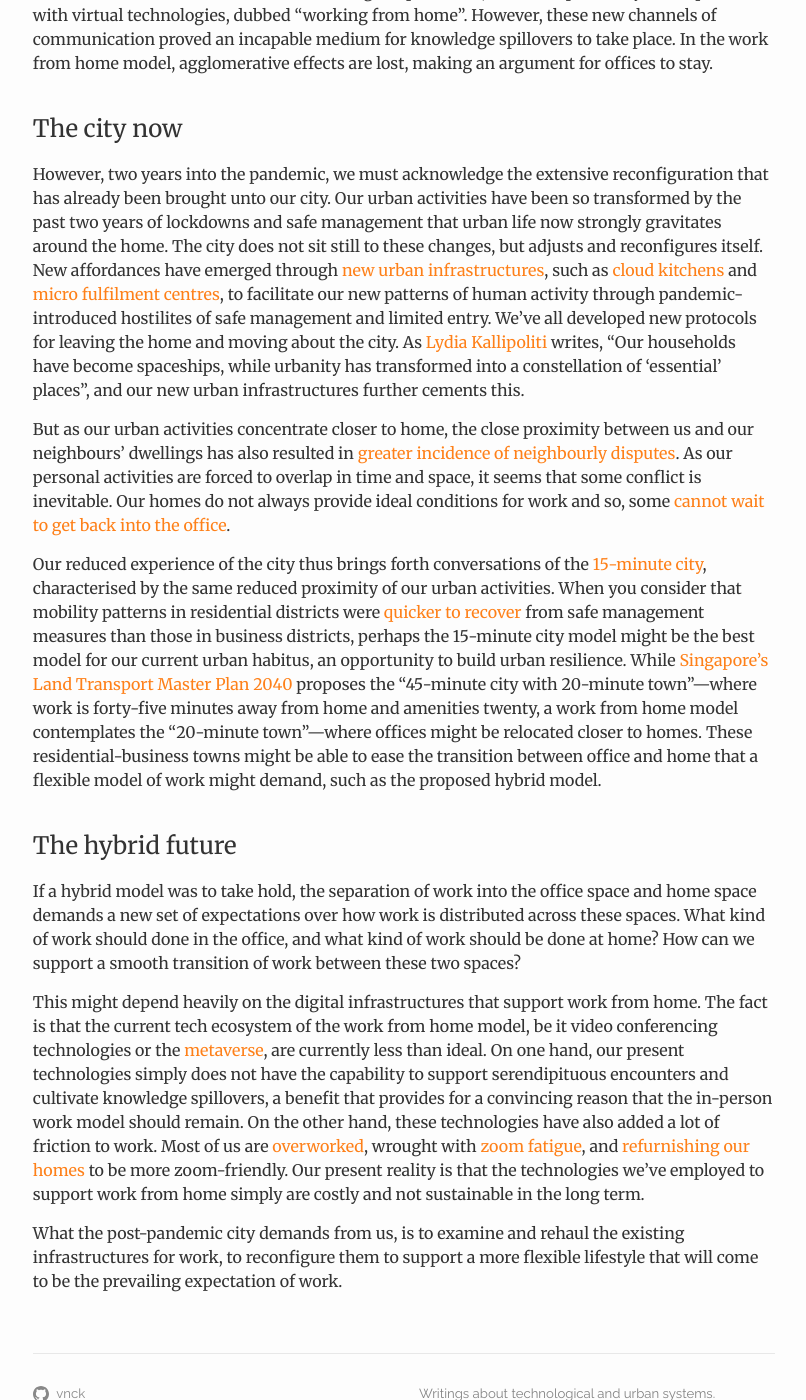
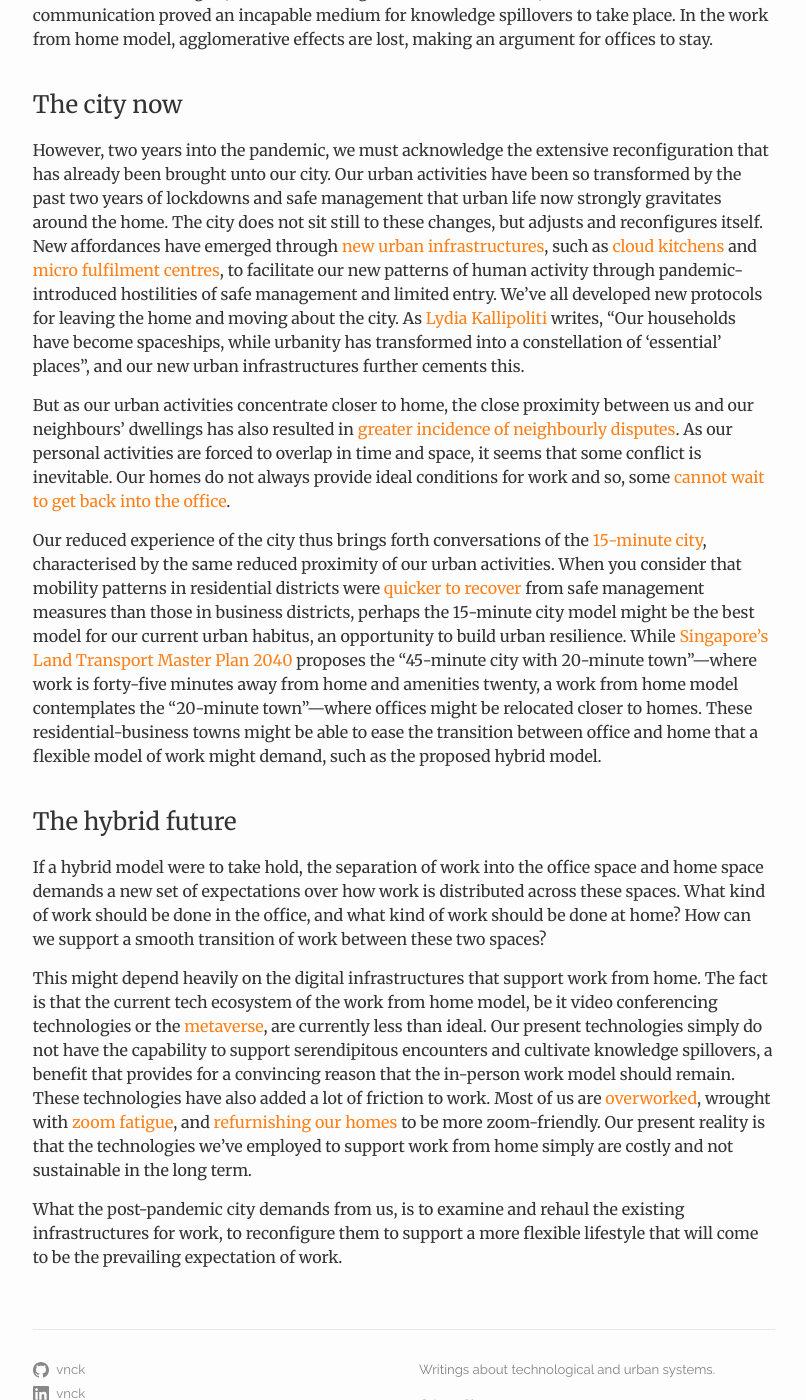
Before and after one commit to vnck/vnck.github.io, a Jekyll site: the page built from _posts/2021-08-26-work-from-home-and-the-city.md, in a window 1280 px wide and 1400 px high, scrolled down 817 px. Shown: the whole window, without its empty margins (236-1042 px from the left). Built offline with Jekyll 4.4.1, drawn with Linux system fonts in a browser that asks for light colours; some of the changed text lies outside the part shown.

Commit message:
edit post

```diff
--- a/_posts/2021-08-26-work-from-home-and-the-city.md
+++ b/_posts/2021-08-26-work-from-home-and-the-city.md
@@ -9,7 +9,7 @@
 
 It seems that everyday we're whiplashed by new safe management measures with names that serve to confound more than inform, and the government seems to be [spinning its head](https://www.straitstimes.com/singapore/health/back-to-the-office-from-aug-19-but-hybrid-work-is-here-to-stay) on which model of work will remain. Meanwhile, it appears that remote work has won the case in the US. A PWC [survey](https://www.pwc.com/us/en/library/pulse-survey/future-of-work.html) found that only 1 in 5 companies are returning to a fully in-person model of work, while Facebook's [Workroom product demo](https://venturebeat.com/2021/08/19/facebook-unveils-horizon-workrooms-for-remote-co-working-in-vr/) has rekindled the discourse on remote work technologies.
 
-Is the work from home model here to stay in Singapore even after the pandemic is over? A look at the how our city has changed over the two years might allow us to glean insight into this question.
+Is the work from home model here to stay in Singapore even after the pandemic is over? A look at how our city has changed over the two years might allow us to glean insight into this question.
 
 ## Before the pandemic
 
@@ -21,7 +21,7 @@
 
 ## The city now
 
-However, two years into the pandemic, we must acknowledge the extensive reconfiguration that has already been brought unto our city. Our urban activities have been so transformed by the past two years of lockdowns and safe management that urban life now strongly gravitates around the home. The city does not sit still to these changes, but adjusts and reconfigures itself. New affordances have emerged through [new urban infrastructures](https://www.channelnewsasia.com/singapore/infocus-e-commerce-online-shopping-urban-planning-delivery-singapore-2109426), such as [cloud kitchens](https://asia.nikkei.com/Business/Food-Beverage/Asia-s-cloud-kitchens-expect-delivery-boom-to-outlast-COVID) and [micro fulfilment centres](https://www.channelnewsasia.com/singapore/autonomous-robot-delivery-punggol-imda-otsaw-camello-321246), to facilitate our new patterns of human activity through pandemic-introduced hostilites of safe management and limited entry. We've all developed new protocols for leaving the home and moving about the city. As [Lydia Kallipoliti](https://www.e-flux.com/architecture/at-the-border/325754/zoom-in-zoom-out/) writes, "Our households have become spaceships, while urbanity has transformed into a constellation of 'essential' places", and our new urban infrastructures further cements this.
+However, two years into the pandemic, we must acknowledge the extensive reconfiguration that has already been brought unto our city. Our urban activities have been so transformed by the past two years of lockdowns and safe management that urban life now strongly gravitates around the home. The city does not sit still to these changes, but adjusts and reconfigures itself. New affordances have emerged through [new urban infrastructures](https://www.channelnewsasia.com/singapore/infocus-e-commerce-online-shopping-urban-planning-delivery-singapore-2109426), such as [cloud kitchens](https://asia.nikkei.com/Business/Food-Beverage/Asia-s-cloud-kitchens-expect-delivery-boom-to-outlast-COVID) and [micro fulfilment centres](https://www.channelnewsasia.com/singapore/autonomous-robot-delivery-punggol-imda-otsaw-camello-321246), to facilitate our new patterns of human activity through pandemic-introduced hostilities of safe management and limited entry. We've all developed new protocols for leaving the home and moving about the city. As [Lydia Kallipoliti](https://www.e-flux.com/architecture/at-the-border/325754/zoom-in-zoom-out/) writes, "Our households have become spaceships, while urbanity has transformed into a constellation of 'essential' places", and our new urban infrastructures further cements this.
 
 But as our urban activities concentrate closer to home, the close proximity between us and our neighbours' dwellings has also resulted in [greater incidence of neighbourly disputes](https://www.channelnewsasia.com/singapore/neighbour-disputes-comunity-mediation-compulsory-review-252606). As our personal activities are forced to overlap in time and space, it seems that some conflict is inevitable. Our homes do not always provide ideal conditions for work and so, some [cannot wait to get back into the office](https://www.channelnewsasia.com/commentary/work-from-home-stress-back-to-office-covid-19-1981786).
 
@@ -29,8 +29,8 @@
 
 ## The hybrid future
 
-If a hybrid model was to take hold, the separation of work into the office space and home space demands a new set of expectations over how work is distributed across these spaces. What kind of work should done in the office, and what kind of work should be done at home? How can we support a smooth transition of work between these two spaces?
+If a hybrid model were to take hold, the separation of work into the office space and home space demands a new set of expectations over how work is distributed across these spaces. What kind of work should be done in the office, and what kind of work should be done at home? How can we support a smooth transition of work between these two spaces?
 
-This might depend heavily on the digital infrastructures that support work from home. The fact is that the current tech ecosystem of the work from home model, be it video conferencing technologies or the [metaverse](https://www.theverge.com/22588022/mark-zuckerberg-facebook-ceo-metaverse-interview), are currently less than ideal. On one hand, our present technologies simply does not have the capability to support serendipituous encounters and cultivate knowledge spillovers, a benefit that provides for a convincing reason that the in-person work model should remain. On the other hand, these technologies have also added a lot of friction to work. Most of us are [overworked](https://www.channelnewsasia.com/commentary/coronavirus-covid-19-remote-work-from-home-burnout-stress-tips-765771), wrought with [zoom fatigue](https://theconvivialsociety.substack.com/p/a-theory-of-zoom-fatigue/), and [refurnishing our homes](https://www.eurozine.com/the-anatomy-of-zoom-fatigue/) to be more zoom-friendly. Our present reality is that the technologies we've employed to support work from home simply are costly and not sustainable in the long term.
+This might depend heavily on the digital infrastructures that support work from home. The fact is that the current tech ecosystem of the work from home model, be it video conferencing technologies or the [metaverse](https://www.theverge.com/22588022/mark-zuckerberg-facebook-ceo-metaverse-interview), are currently less than ideal. Our present technologies simply do not have the capability to support serendipitous encounters and cultivate knowledge spillovers, a benefit that provides for a convincing reason that the in-person work model should remain. These technologies have also added a lot of friction to work. Most of us are [overworked](https://www.channelnewsasia.com/commentary/coronavirus-covid-19-remote-work-from-home-burnout-stress-tips-765771), wrought with [zoom fatigue](https://theconvivialsociety.substack.com/p/a-theory-of-zoom-fatigue/), and [refurnishing our homes](https://www.eurozine.com/the-anatomy-of-zoom-fatigue/) to be more zoom-friendly. Our present reality is that the technologies we've employed to support work from home simply are costly and not sustainable in the long term.
 
 What the post-pandemic city demands from us, is to examine and rehaul the existing infrastructures for work, to reconfigure them to support a more flexible lifestyle that will come to be the prevailing expectation of work.
```
